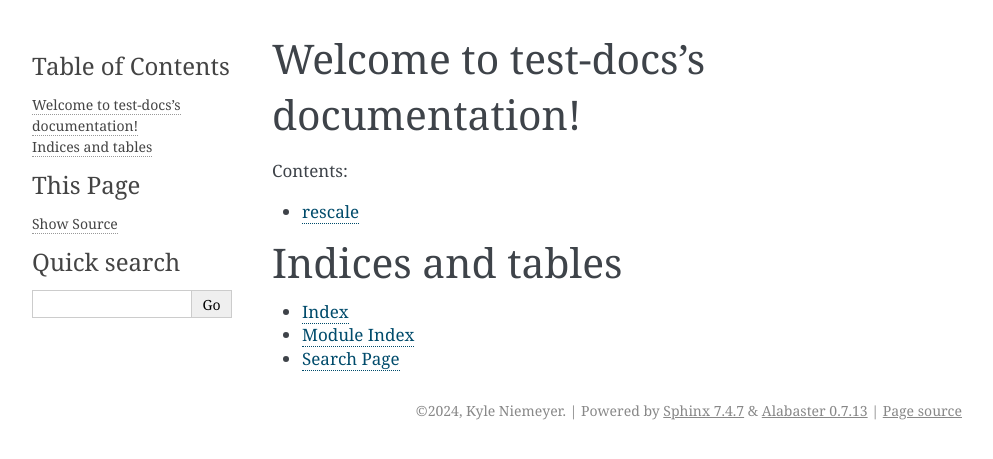
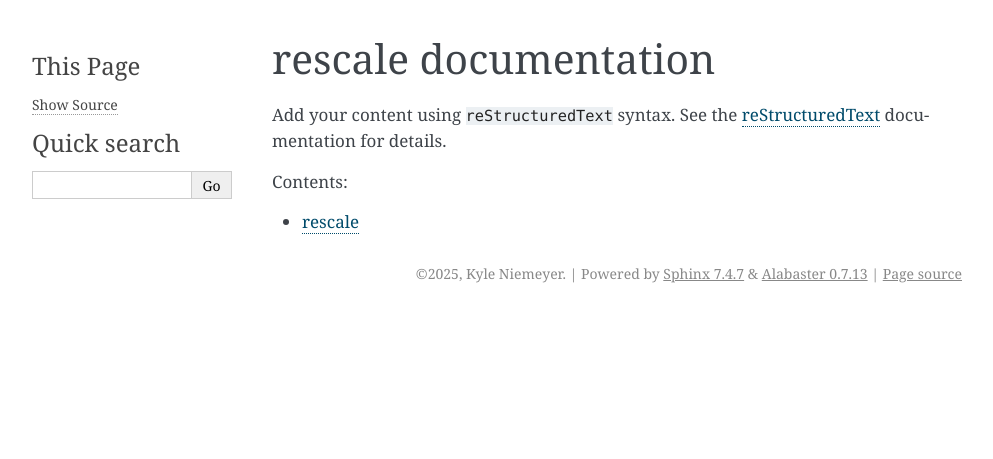
Before and after one commit to kyleniemeyer/test-docs, a Sphinx documentation site: the page built from docs/source/index.rst, in a window 1280 px wide. Shown: the top 459 px of the page, without its empty margins (148-1141 px from the left). Built offline with Sphinx 7.4.7, drawn with Linux system fonts in a browser that asks for light colours.

Commit message:
creates docs website

```diff
--- a/docs/source/conf.py
+++ b/docs/source/conf.py
@@ -7,23 +7,35 @@
 # https://www.sphinx-doc.org/en/master/usage/configuration.html#project-information
 
 project = 'rescale'
-copyright = '2024, Kyle Niemeyer'
+copyright = '2025, Kyle Niemeyer'
 author = 'Kyle Niemeyer'
-release = '0.0.1'
+release = '0.1.0'
 
 # -- General configuration ---------------------------------------------------
 # https://www.sphinx-doc.org/en/master/usage/configuration.html#general-configuration
 
-extensions = ['sphinx.ext.autodoc', 'sphinx.ext.napoleon']
+extensions = [
+    'sphinx.ext.napoleon',
+    'sphinx.ext.mathjax',
+    'sphinx.ext.intersphinx',
+    'myst_parser',
+    'sphinx.ext.autodoc'
+]
 
 autodoc_default_options = {'members': True}
 autoclass_content = 'class'
+
 napoleon_numpy_docstring = True
-napoleon_google_docstring = False
 
+intersphinx_mapping = {
+    'python': ('https://docs.python.org/3.10', None),
+    'pandas': ('http://pandas.pydata.org/pandas-docs/stable/', None),
+    'numpy': ('https://docs.scipy.org/doc/numpy/', None),
+}
 
 templates_path = ['_templates']
 exclude_patterns = []
+
 
 
 # -- Options for HTML output -------------------------------------------------
--- a/docs/source/index.rst
+++ b/docs/source/index.rst
@@ -1,21 +1,18 @@
-.. test-docs documentation master file, created by
-   sphinx-quickstart on Fri Jan  5 13:32:49 2024.
+.. rescale documentation master file, created by
+   sphinx-quickstart on Wed Dec 17 10:19:47 2025.
    You can adapt this file completely to your liking, but it should at least
    contain the root `toctree` directive.
 
-Welcome to test-docs's documentation!
-=====================================
+rescale documentation
+=====================
+
+Add your content using ``reStructuredText`` syntax. See the
+`reStructuredText <https://www.sphinx-doc.org/en/master/usage/restructuredtext/index.html>`_
+documentation for details.
+
 
 .. toctree::
    :maxdepth: 1
    :caption: Contents:
 
    rescale
-
-
-Indices and tables
-==================
-
-* :ref:`genindex`
-* :ref:`modindex`
-* :ref:`search`
```
Also changed, not shown: 1 other file.
